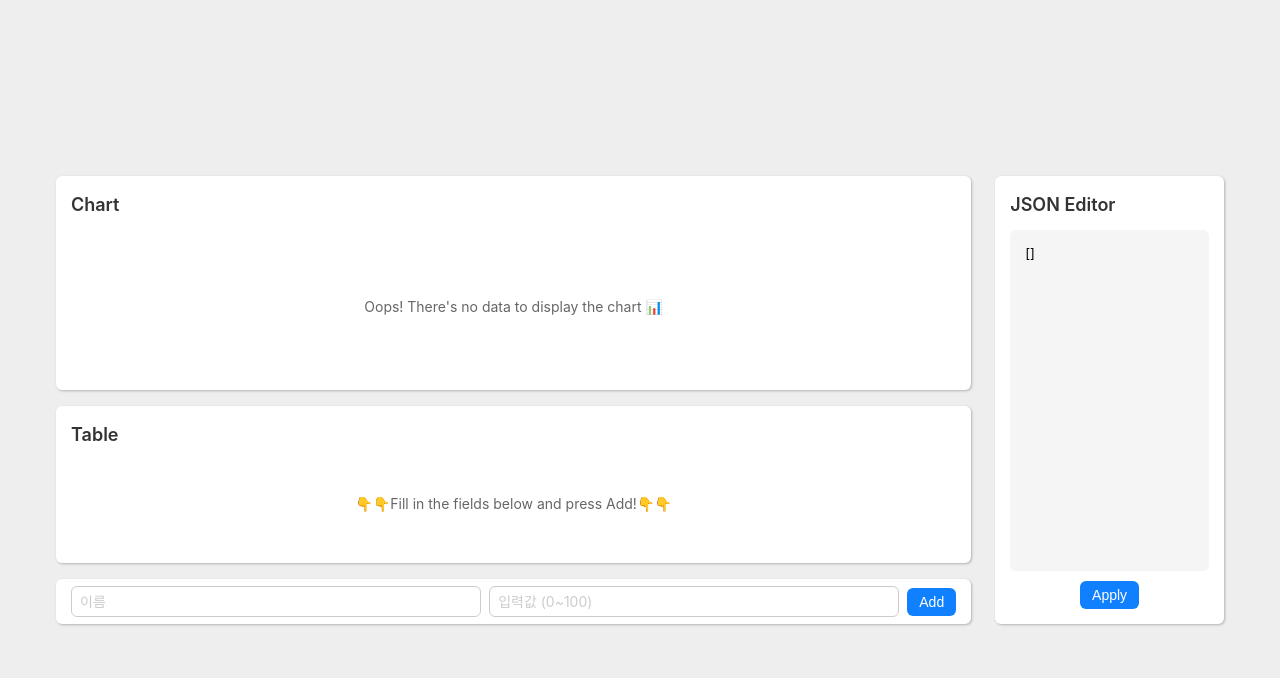
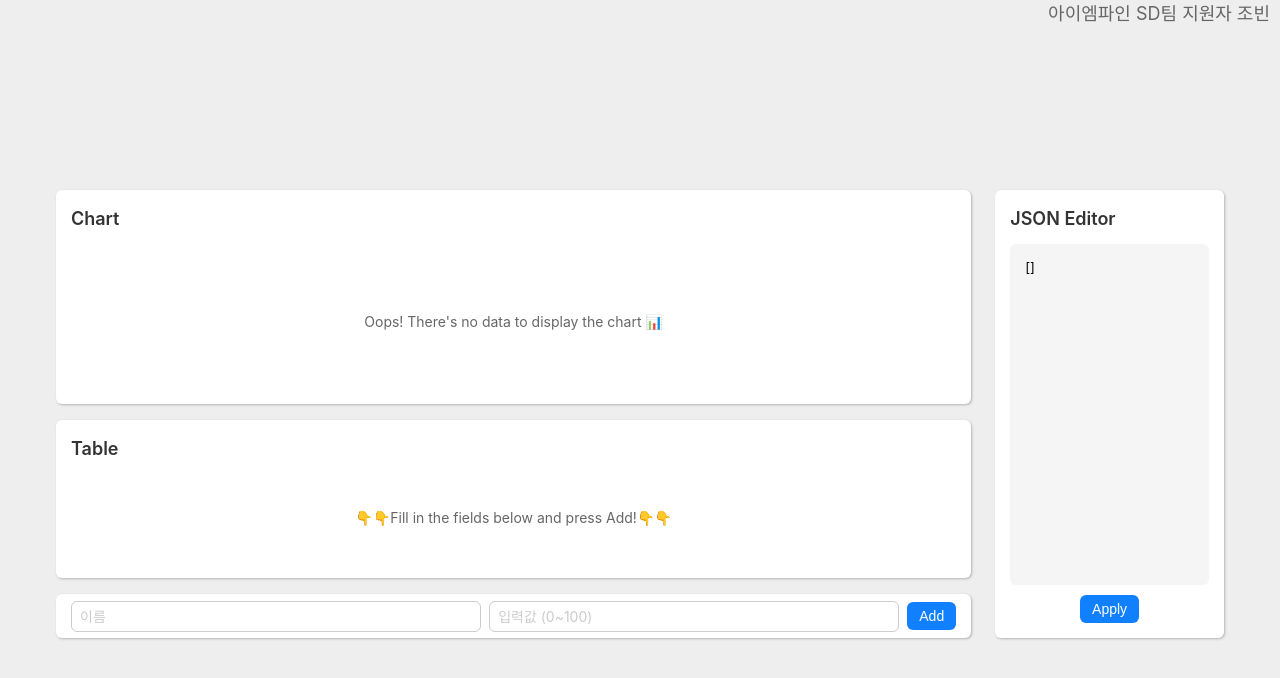
Before and after one commit to koreanerd/im_fine_subject, a plain HTML site: page public/index.html in a window 1280 px wide. Drawn offline with Linux system fonts and the light colour scheme; a web font is replaced by a local one.

Commit message:
refactor: 이름 표기

```diff
--- a/src/layout/createLayout.js
+++ b/src/layout/createLayout.js
@@ -10,6 +10,10 @@
  */
 export function createLayout() {
   const body = document.body;
+
+  const name = document.createElement("div");
+  name.id = "my-name";
+  name.textContent = "아이엠파인 SD팀 지원자 조빈";
 
   const appContainer = document.createElement("div");
   appContainer.id = "app-container";
@@ -79,5 +83,6 @@ export function createLayout() {
   appContainer.appendChild(leftPane);
   appContainer.appendChild(rightPane);
 
+  body.appendChild(name);
   body.appendChild(appContainer);
 }
--- a/src/styles/index.css
+++ b/src/styles/index.css
@@ -6,17 +6,16 @@
 }
 
 body {
+  display: flex;
+  flex-direction: column;
+  height: 100vh;
+  background: #eeeeee;
+  color: #333;
+  line-height: 1.6;
   font-family: "Pretendard Variable", Pretendard, -apple-system,
     BlinkMacSystemFont, system-ui, Roboto, "Helvetica Neue", "Segoe UI",
     "Apple SD Gothic Neo", "Noto Sans KR", "Malgun Gothic", "Apple Color Emoji",
     "Segoe UI Emoji", "Segoe UI Symbol", sans-serif;
-  background: #eeeeee;
-  color: #333;
-  line-height: 1.6;
-  display: flex;
-  justify-content: center;
-  align-items: center;
-  height: 100vh;
 }
 
 ul,
@@ -52,8 +51,16 @@ h2 {
   font-weight: 600;
 }
 
+#my-name {
+  margin-right: 10px;
+  color: #666;
+  font-size: 18px;
+  text-align: right;
+}
+
 /********* 전체 앱 컨테이너 *********/
 #app-container {
+  margin: auto;
   display: flex;
   gap: 24px;
   width: 100%;
```
